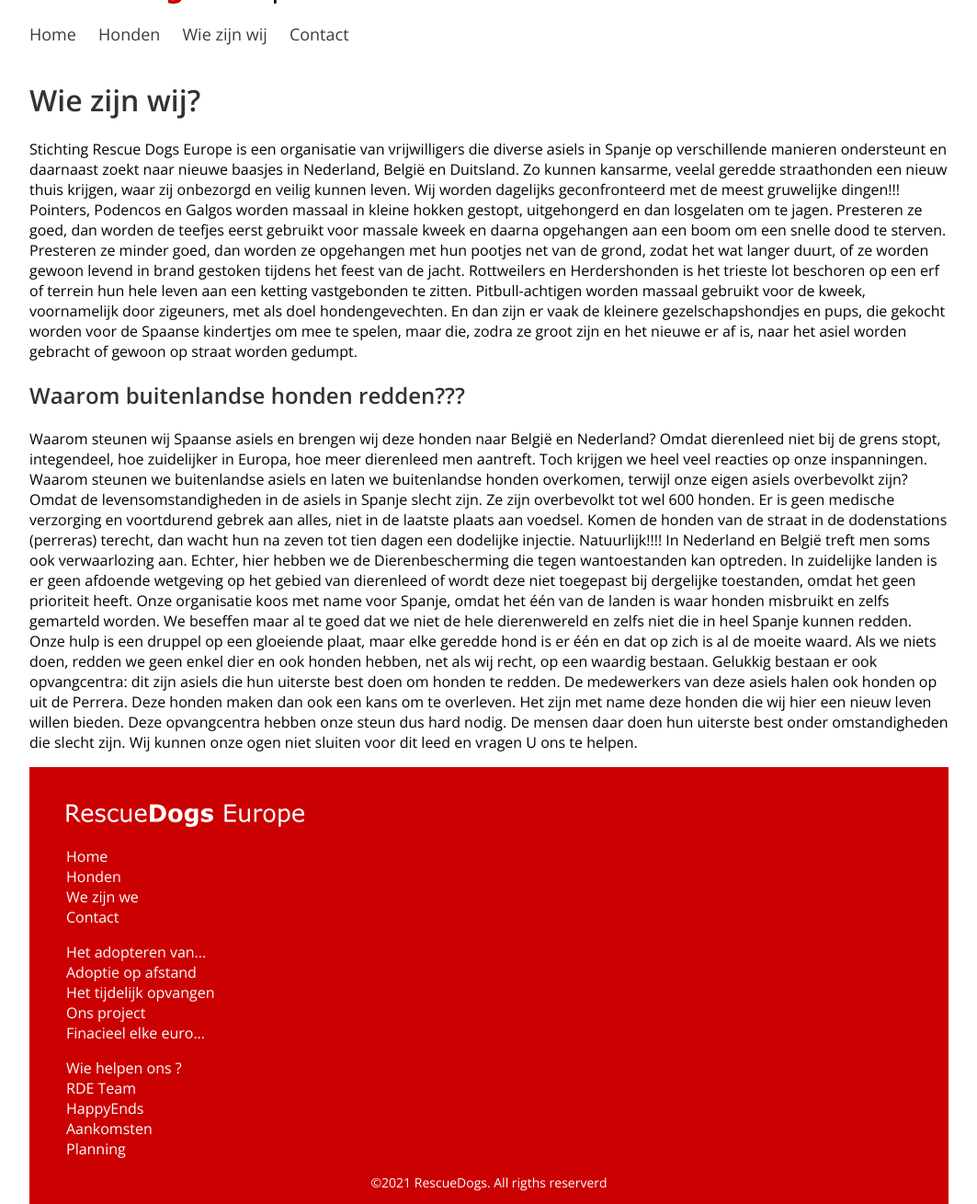
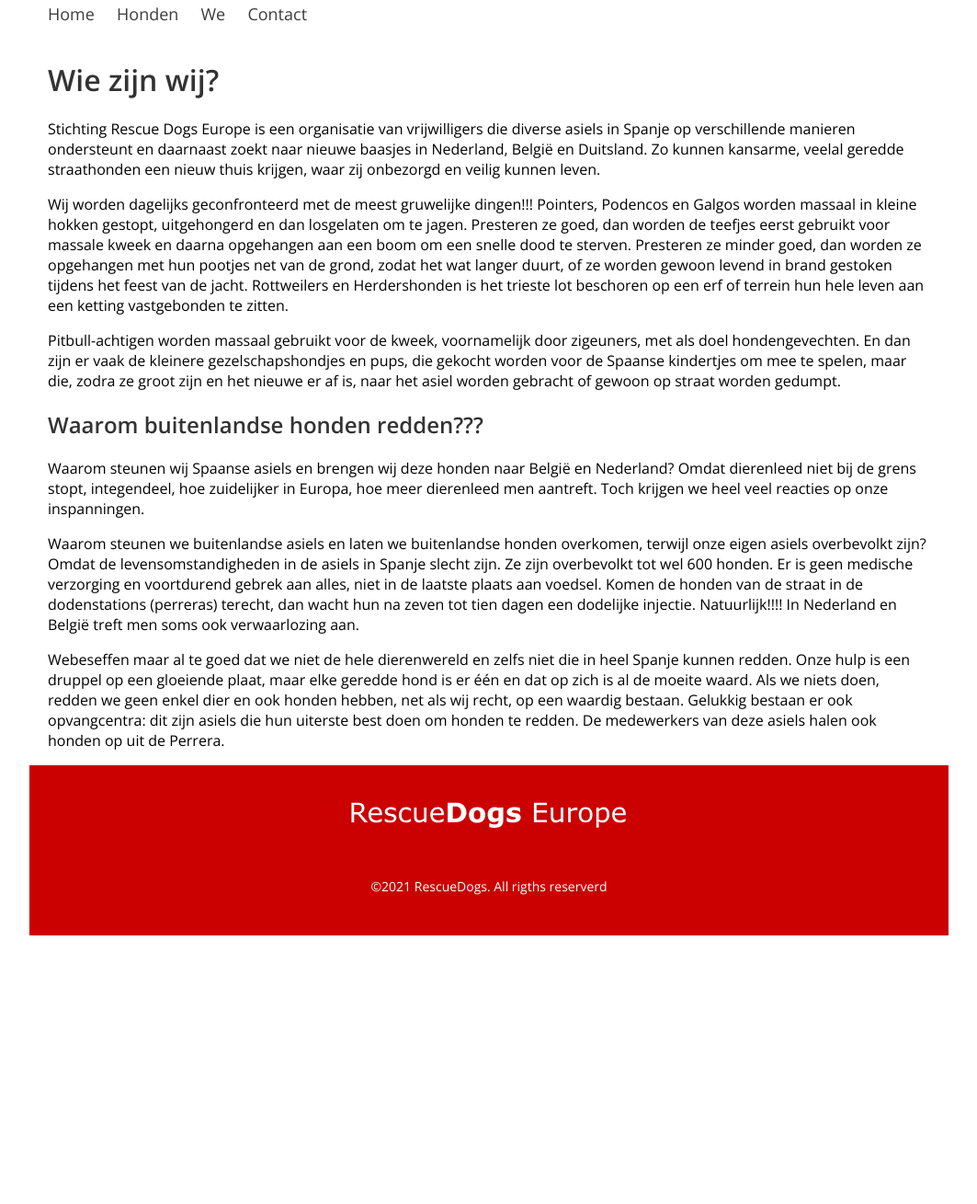
Before and after one commit to Yonerfy/yonerfy_hennep-rescuedogs, a plain HTML site: page RescueDogs/wiezijnwij.html in a window 1280 px wide. Shown: the part 81-1390 px from the top of the page at 92% size, without its empty margins (108-1171 px from the left). After the commit the page ends 1106 px from the top, so only its background shows below. Drawn offline with nearby package versions, Linux system fonts and the light colour scheme.

Commit message:
Add files via upload

```diff
--- a/RescueDogs/css/style.css
+++ b/RescueDogs/css/style.css
@@ -1,15 +1,15 @@
 
 
-*, *:before, *:after {
+*, *::before, *::after {
     box-sizing: border-box;
   }
 body {
     font-family: 'Open Sans', sans-serif;
-    margin: 0;
+    overflow-x: hidden;
 }
 
 img {
-    width: 390px;
+    width: 100%;
 }
 
 .logo {
@@ -17,39 +17,44 @@ img {
 }
 
 .container {
-    margin: auto;
-    width: 400px;
     display: grid;
-    grid-template-columns: 1fr;
-   grid-template-rows: 1fr 4f 1fr;
+    justify-content: center;
 }
 
-.header{
-   margin: 50px 0 0 0;
+/* HEADER */
+.header {
+    padding: 20px 0 0 20px;
 }
 
-.footer {
-    background-color: #CB0000;
-    color: white;
+/*seccion hero*/
+
+.section-hero {
+    padding: 20px;
+}
+.h1-hero {
+    font-weight: bolder;
+    font-size: 30px;
+    color: #CB0000;
 }
 
-.footer p {
-    text-align: center;
-    font-size: 14px;
+h1, h2 {
+    color: #333;
 }
 
-.second-nav ul {
-    list-style: none;
-}
-.second-nav ul li {
-    text-decoration: none;
+/* SECCION-1 */
+.section-1 {
+    padding: 20px;
 }
 
-.second-nav ul li a {
-    color: white;
-    font-size: 16px;
+.paragraf-padding {
+    padding: 0 20px;
 }
 
+/* SECCION-2 */
+.section-2 {
+    padding: 20px;
+}
+/* nav*/
 .other-links {
     list-style: none;
 }
@@ -81,15 +86,6 @@ a {
 }
 
 
-.h1-hero {
-    font-weight: bolder;
-    font-size: 30px;
-    color: #CB0000;
-}
-
-h1, h2 {
-    color: #333;
-}
 
 .btn-primary {
     background-color: #CB0000;
@@ -107,17 +103,38 @@ h1, h2 {
     margin-top: 10px;
 }
 
-.footer img {
-    padding: 40px 0 0 40px;
+/* FOOTER */
+.footer {
+    background-color: #CB0000;
+    color: white;
 }
 
-form {
-    padding: 0 0 50px 0;
-    width: 400px;
+.footer p {
+    text-align: center;
+    font-size: 14px;
+}
+
+.footer img {
+    padding: 40px 0;
+}
+.footer {
+    display: flex;
+    align-items: center;
+    flex-direction: column;
+    padding-bottom: 30px;
+}
+
+/* FORM */
+.primary-form {
+    display: flex;
+    flex-direction: column;
+    justify-content: center;
+    padding: 0 20px;
+    margin-bottom: 20px;
 }
 
 input {
-    margin-bottom: 20px;
+
     width: 300px;
     height: 40px;
     border-radius: 10px;
@@ -126,7 +143,6 @@ input {
 }
 textarea {
     width: 300px;
-    margin-bottom: 20px;
     border-radius: 10px;
     border: 1px #CB0000 solid;
 }
@@ -138,35 +154,46 @@ textarea {
     width: 200px;
     height: 40px;
     padding: 5px 15px;
+    text-align: center;
 }
 
 iframe {
-    width: 400px;
+    width: 100%;
 }
 
 @media (min-width: 768px) {
+    body {overflow-x: hidden;}
     .container {
         margin: 0 auto;
-        width: 1000px;
+        width: 768px;
         display: grid;
-        grid-template-columns: 1fr;
-        grid-template-rows: 1fr 4f 1fr;
+        overflow-x: hidden;
+    }
 
-    }
     iframe {
         width: 560px;
         height: 315px;
     }
 
     img {
-        width: 1000px;
+        width: 768px;
     }
     .section-1 {
-        padding: 50px 0;
+        padding: 20px;
     }
     .section-2 {
-        padding: 0 0 50px 0 ;
+        padding: 20px  ;
     }
 
 
 }
+
+@media (min-width: 1000px) {
+    body {overflow-x: hidden;}
+    .container {
+        width: 1000px;
+    }
+    img {
+        width: 990px;
+    }
+}
--- a/RescueDogs/wiezijnwij.html
+++ b/RescueDogs/wiezijnwij.html
@@ -18,80 +18,59 @@
                 <ul>
                     <li class="list"><a href="index.html">Home</a></li>
                     <li><a href="honden.html">Honden</a></li>
-                    <li><a href="wiezijnwij.html">Wie zijn wij</a></li>
+                    <li><a href="wiezijnwij.html">We</a></li>
                     <li><a href="contact.html">Contact</a></li>
                 </ul>
             </nav>
         </header>
         <main class="main">
-            <h1>Wie zijn wij?</h1>
-            <p>
+            <h1 class="paragraf-padding">Wie zijn wij?</h1>
+            <p class="paragraf-padding">
                 Stichting Rescue Dogs Europe is een organisatie van vrijwilligers die diverse asiels in Spanje op
                 verschillende manieren ondersteunt en daarnaast zoekt naar nieuwe baasjes in Nederland, België en
                 Duitsland. Zo kunnen kansarme, veelal geredde straathonden een nieuw thuis krijgen, waar zij onbezorgd
-                en veilig kunnen leven.
+                en veilig kunnen leven.</p>
 
-                Wij worden dagelijks geconfronteerd met de meest gruwelijke dingen!!! Pointers, Podencos en Galgos
+            <p class="paragraf-padding"> Wij worden dagelijks geconfronteerd met de meest gruwelijke dingen!!! Pointers,
+                Podencos en Galgos
                 worden massaal in kleine hokken gestopt, uitgehongerd en dan losgelaten om te jagen. Presteren ze goed,
                 dan worden de teefjes eerst gebruikt voor massale kweek en daarna opgehangen aan een boom om een snelle
                 dood te sterven. Presteren ze minder goed, dan worden ze opgehangen met hun pootjes net van de grond,
                 zodat het wat langer duurt, of ze worden gewoon levend in brand gestoken tijdens het feest van de jacht.
                 Rottweilers en Herdershonden is het trieste lot beschoren op een erf of terrein hun hele leven aan een
-                ketting vastgebonden te zitten.
-                Pitbull-achtigen worden massaal gebruikt voor de kweek, voornamelijk door zigeuners, met als doel
+                ketting vastgebonden te zitten. </p>
+
+            <p class="paragraf-padding"> Pitbull-achtigen worden massaal gebruikt voor de kweek, voornamelijk door
+                zigeuners, met als doel
                 hondengevechten. En dan zijn er vaak de kleinere gezelschapshondjes en pups, die gekocht worden voor de
                 Spaanse kindertjes om mee te spelen, maar die, zodra ze groot zijn en het nieuwe er af is, naar het
                 asiel worden gebracht of gewoon op straat worden gedumpt.</p>
 
 
-            <h2>Waarom buitenlandse honden redden???</h2>
-            <p>Waarom steunen wij Spaanse asiels en brengen wij deze honden naar België en Nederland? Omdat dierenleed
+            <h2 class="paragraf-padding">Waarom buitenlandse honden redden???</h2>
+            <p class="paragraf-padding">Waarom steunen wij Spaanse asiels en brengen wij deze honden naar België en
+                Nederland? Omdat dierenleed
                 niet bij de grens stopt, integendeel, hoe zuidelijker in Europa, hoe meer dierenleed men aantreft. Toch
-                krijgen we heel veel reacties op onze inspanningen.
-                Waarom steunen we buitenlandse asiels en laten we buitenlandse honden overkomen, terwijl onze eigen
+                krijgen we heel veel reacties op onze inspanningen. </p>
+
+            <p class="paragraf-padding"> Waarom steunen we buitenlandse asiels en laten we buitenlandse honden
+                overkomen, terwijl onze eigen
                 asiels overbevolkt zijn? Omdat de levensomstandigheden in de asiels in Spanje slecht zijn. Ze zijn
                 overbevolkt tot wel 600 honden. Er is geen medische verzorging en voortdurend gebrek aan alles, niet in
                 de laatste plaats aan voedsel. Komen de honden van de straat in de dodenstations (perreras) terecht, dan
                 wacht hun na zeven tot tien dagen een dodelijke injectie. Natuurlijk!!!! In Nederland en België treft
-                men soms ook verwaarlozing aan. Echter, hier hebben we de Dierenbescherming die tegen wantoestanden kan
-                optreden. In zuidelijke landen is er geen afdoende wetgeving op het gebied van dierenleed of wordt deze
-                niet toegepast bij dergelijke toestanden, omdat het geen prioriteit heeft. Onze organisatie koos met
-                name voor Spanje, omdat het één van de landen is waar honden misbruikt en zelfs gemarteld worden. We
-                beseffen maar al te goed dat we niet de hele dierenwereld en zelfs niet die in heel Spanje kunnen
+                men soms ook verwaarlozing aan. </p>
+
+            <p class="paragraf-padding">Webeseffen maar al te goed dat we niet de hele dierenwereld en zelfs niet die in
+                heel Spanje kunnen
                 redden. Onze hulp is een druppel op een gloeiende plaat, maar elke geredde hond is er één en dat op zich
                 is al de moeite waard. Als we niets doen, redden we geen enkel dier en ook honden hebben, net als wij
                 recht, op een waardig bestaan. Gelukkig bestaan er ook opvangcentra: dit zijn asiels die hun uiterste
-                best doen om honden te redden. De medewerkers van deze asiels halen ook honden op uit de Perrera. Deze
-                honden maken dan ook een kans om te overleven. Het zijn met name deze honden die wij hier een nieuw
-                leven willen bieden. Deze opvangcentra hebben onze steun dus hard nodig. De mensen daar doen hun
-                uiterste best onder omstandigheden die slecht zijn. Wij kunnen onze ogen niet sluiten voor dit leed en
-                vragen U ons te helpen.</p>
+                best doen om honden te redden. De medewerkers van deze asiels halen ook honden op uit de Perrera.</p>
         </main>
 
         <footer class="footer">
             <img src="img/logowhite.svg" alt="" class="logo">
-            <nav class="second-nav">
-                <ul>
-                    <li><a href="#">Home</a></li>
-                    <li><a href="#">Honden</a></li>
-                    <li><a href="#">We zijn we</a></li>
-                    <li><a href="#">Contact</a></li>
-                </ul>
-            </nav>
-            <ul class="other-links">
-                <li><a href="#">Het adopteren van...</a></li>
-                <li><a href="#"></a>Adoptie op afstand</li>
-                <li><a href="#"></a>Het tijdelijk opvangen</li>
-                <li><a href="#">Ons project</a></li>
-                <li><a href="#">Finacieel elke euro...</a></li>
-            </ul>
-            <ul class="other-links">
-                <li><a href="#">Wie helpen ons ?</a></li>
-                <li><a href="#">RDE Team</a></li>
-                <li><a href="#">HappyEnds</a></li>
-                <li><a href="#">Aankomsten</a></li>
-                <li><a href="#">Planning</a></li>
-            </ul>
             <p>&copy;2021 RescueDogs. All rigths reserverd</p>
         </footer>
     </div>
```
Also changed, not shown: RescueDogs/contact.html (+2 -25 lines), RescueDogs/honden.html (+5 -28 lines), RescueDogs/index.html (+2 -26 lines).
